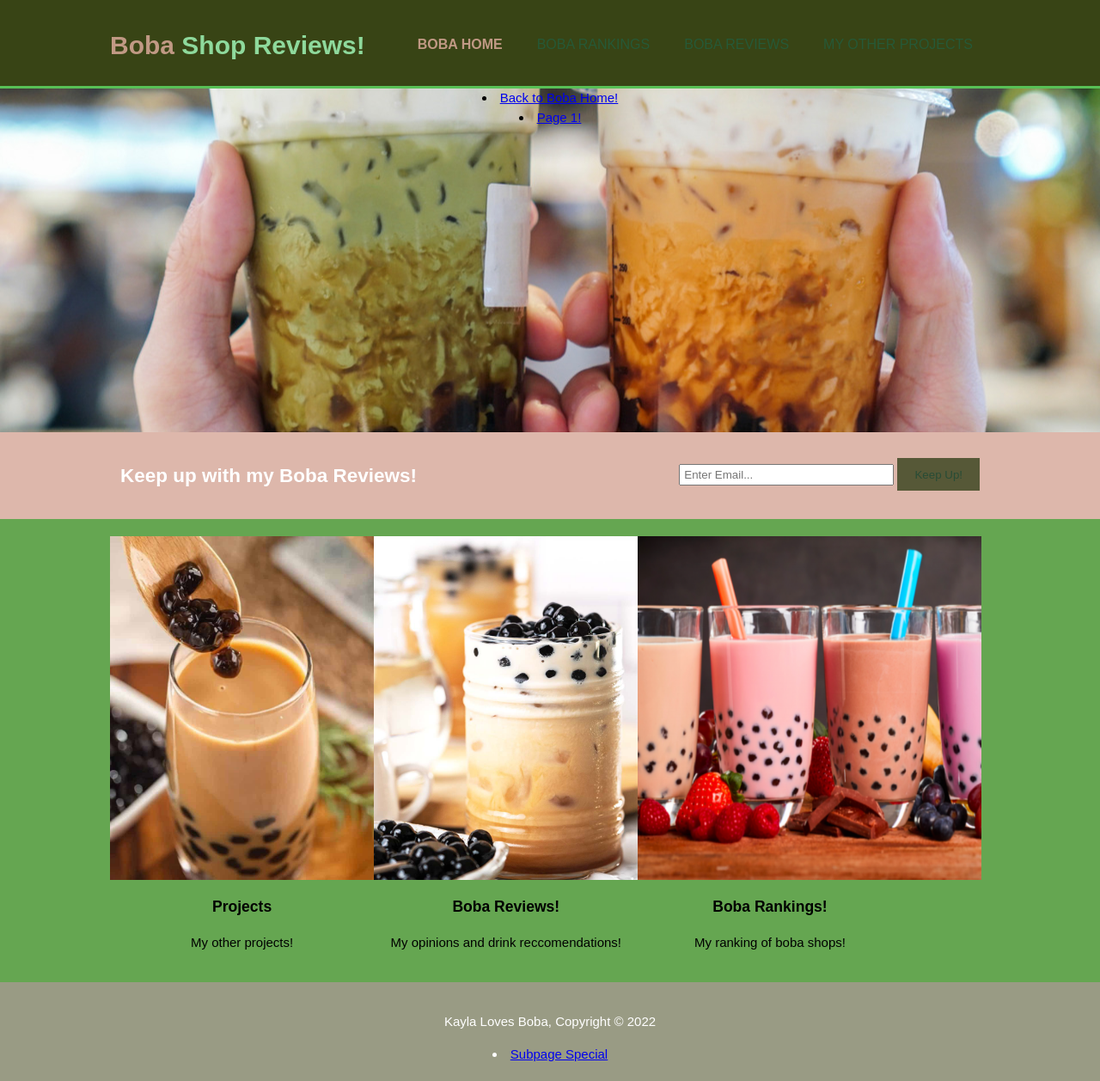
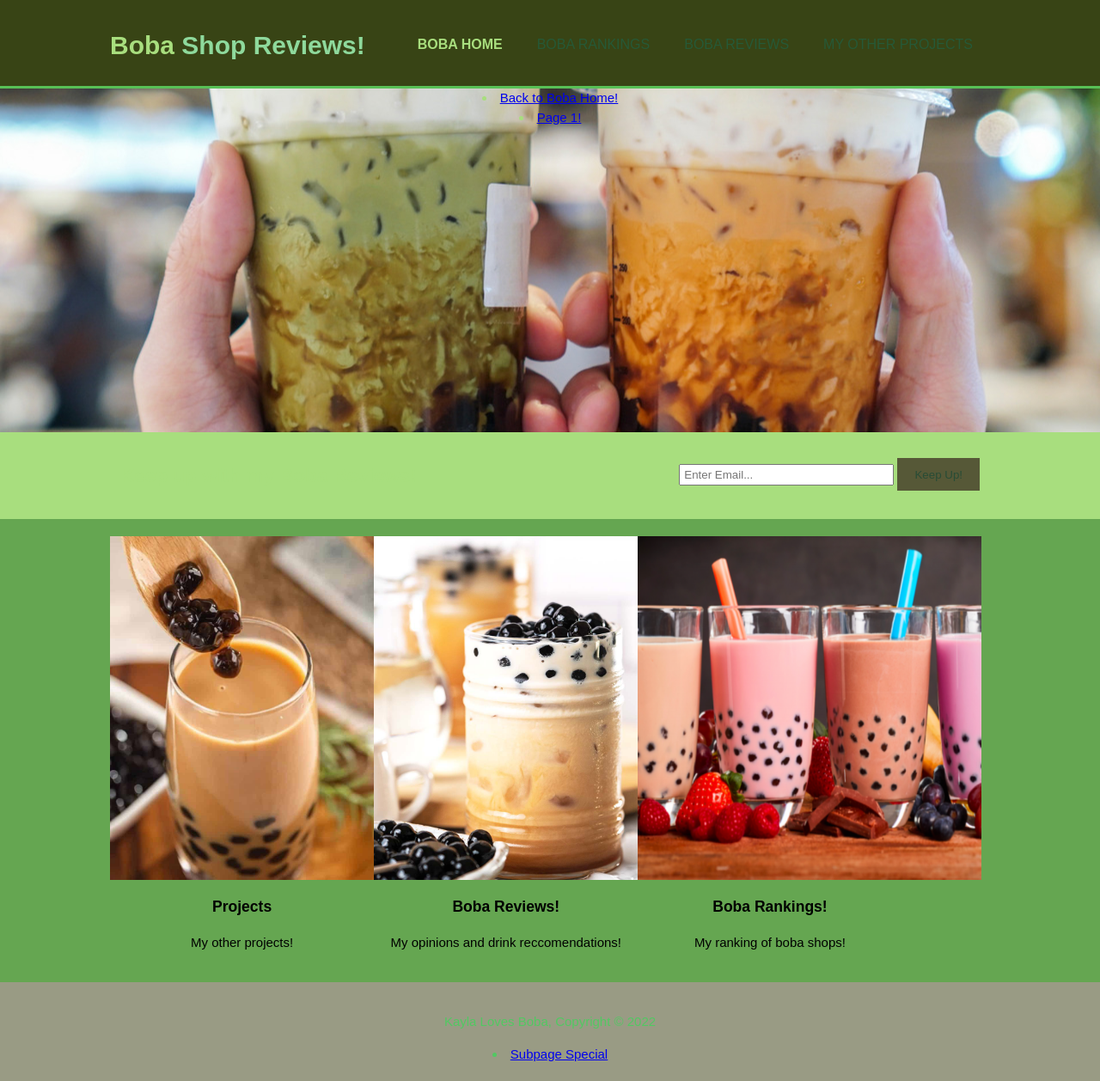
Before and after one commit to kaylaswag128/kaylaswag128.github.io, a plain HTML site: page subsite/page2.html in a window 1280 px wide. Shown: the whole page at 86% size. Drawn offline with Linux system fonts and the light colour scheme.

Commit message:
message(commit)

```diff
--- a/css/styletwo.css
+++ b/css/styletwo.css
@@ -70,12 +70,12 @@ body{
   }
 
   header .highlight, header .current a{
-    color:#C09984;
+    color:#a8de7e;
     font-weight:bold;
   }
 
   header a:hover{
-    color:#C09984;
+    color:#a8de7e;
     font-weight:bold;
   }
 
@@ -84,7 +84,7 @@ body{
     min-height:400px;
     background:url('../images/showw.jpg') no-repeat 50%;
     text-align:center;
-    color:black;
+    color:#a8de7e;
   }
 
   #showcase h1{
@@ -100,8 +100,8 @@ body{
   /* Newsletter */
   #updates{
     padding:15px;
-    color:#ffffff;
-    background:#DDB7AB;
+    color:#a8de7e;
+    background:#a8de7e;
   }
 
   #updates h1{
@@ -156,7 +156,7 @@ body{
   ul#services li{
     list-style: none;
     padding:20px;
-    border: #cccccc solid 1px;
+    border: #a8de7e solid 1px;
     margin-bottom:5px;
     background:#e6e6e6;
   }
@@ -164,7 +164,7 @@ body{
   footer{
     padding:20px;
     margin-top:20px;
-    color:#ffffff;
+    color:#52c862;
     background-color:#999B84;
     text-align: center;
   }
```
